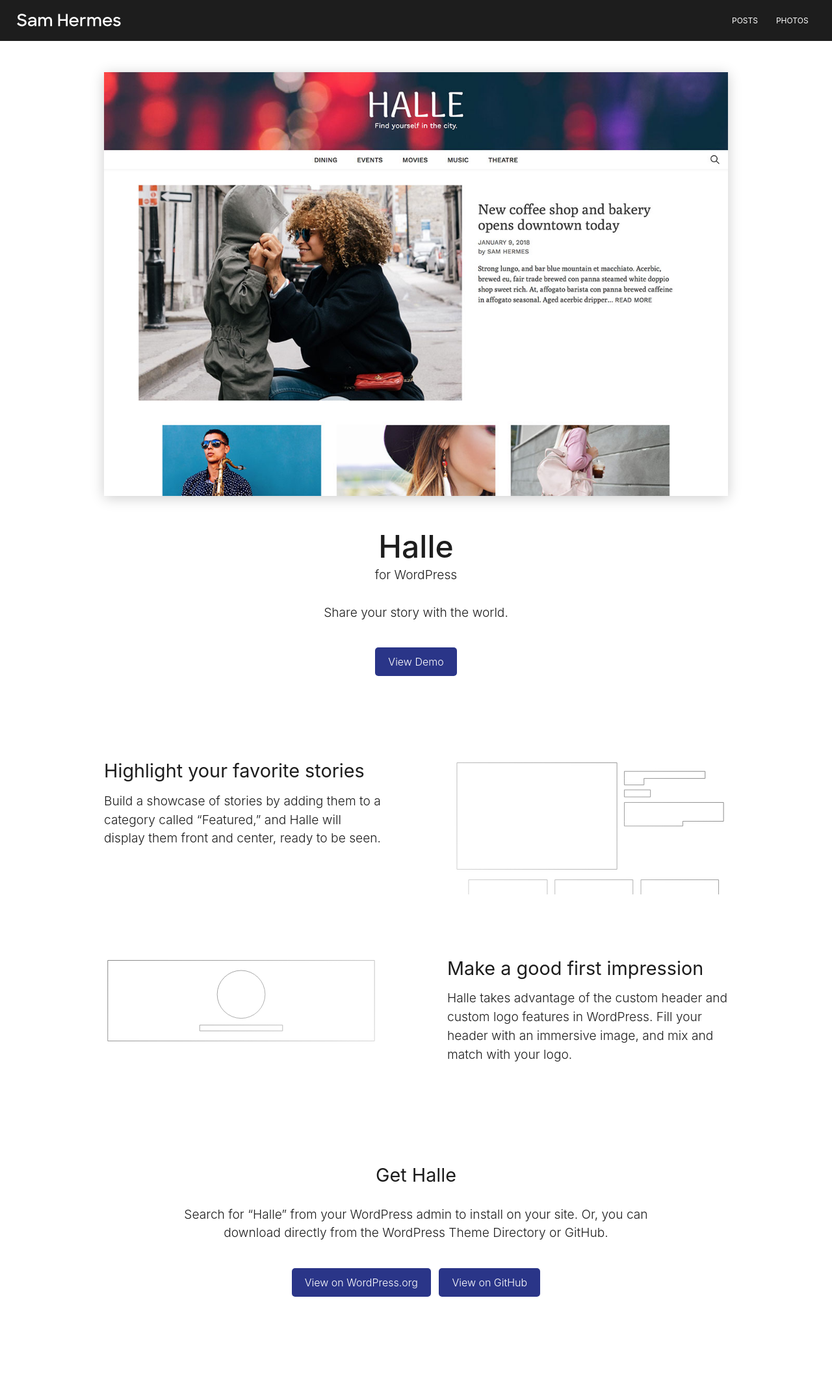
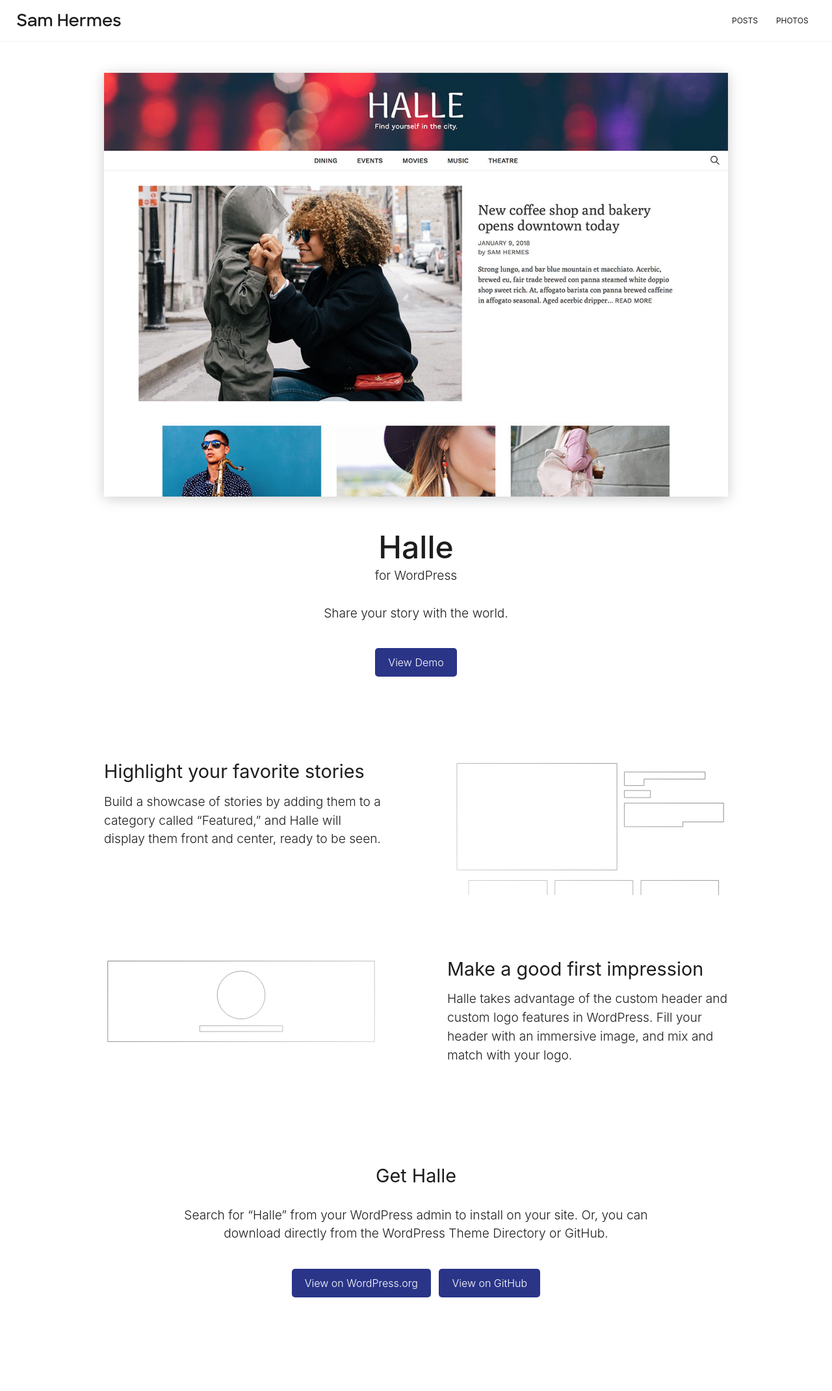
Before and after one commit to samhermes/samhermes.github.io, a Jekyll site: the page built from halle.md, in a window 1280 px wide. Shown: the whole page at 65% size. Built offline with Jekyll 4.4.1, drawn with Linux system fonts in a browser that asks for light colours.

Commit message:
Lighten up site header

```diff
--- a/_sass/_global.scss
+++ b/_sass/_global.scss
@@ -1,7 +1,7 @@
 .site-header {
   padding: 1em 5%;
-  background: #1d1d1d;
   margin: 0 auto;
+  border-bottom: 1px solid #efefef;
 
   @media screen and (min-width: 45.625em) {
     padding: 1em 1.65em;
@@ -13,6 +13,10 @@
 
   svg {
     display: block;
+
+    path {
+      fill: $text-color;
+    }
   }
 
   .logotype {
@@ -52,14 +56,14 @@
     }
 
     a {
-      color: #fff;
+      color: $text-color;
       display: block;
       padding: 0.5rem 0.625rem;
       border-radius: 0.4em;
       font-weight: 400;
 
       &:hover {
-        background: #353535;
+        background: #f1f2f3;
       }
     }
   }
```
